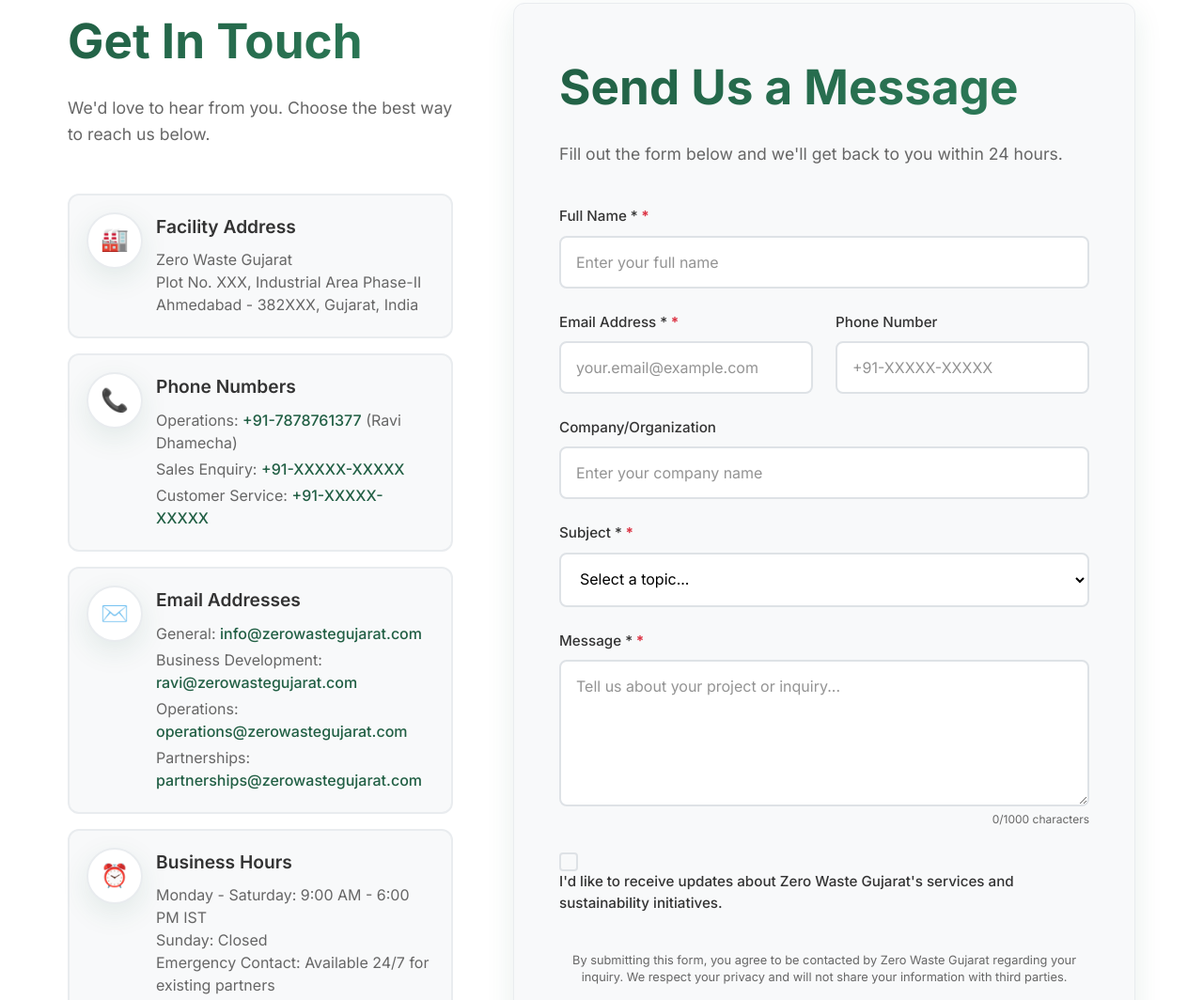
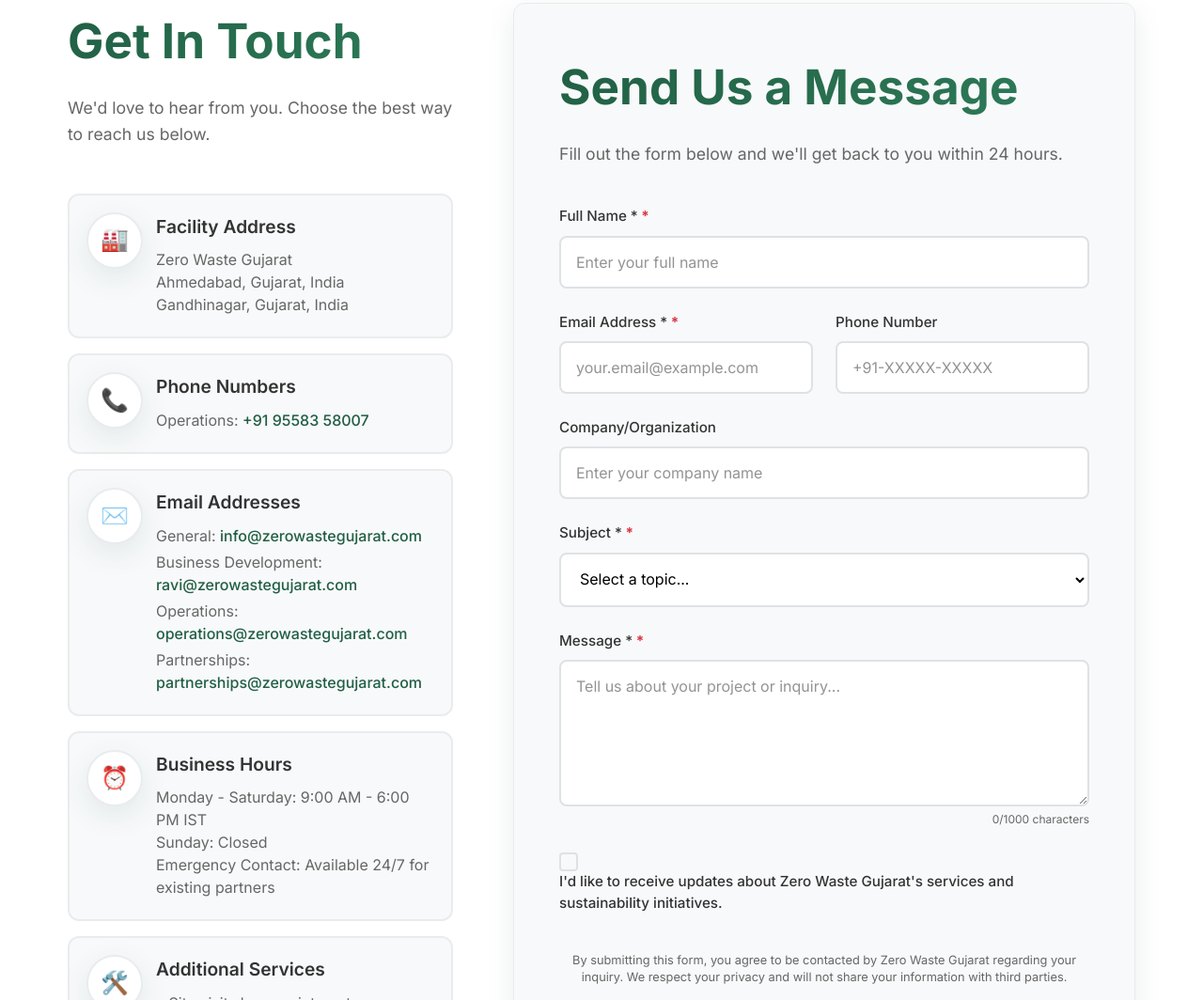
Before and after one commit to devvrat-hans/zerowastegujarat, a plain HTML site: page contact.html in a window 1280 px wide. Shown: the part 979-2043 px from the top of the page at 94% size. Drawn offline with Linux system fonts and the light colour scheme.

Commit message:
update contact page

```diff
--- a/contact.html
+++ b/contact.html
@@ -69,7 +69,7 @@
                 </div>
                 <div class="method-content">
                   <h4>Facility Address</h4>
-                  <p>Zero Waste Gujarat<br>Plot No. XXX, Industrial Area Phase-II<br>Ahmedabad - 382XXX, Gujarat, India</p>
+                  <p>Zero Waste Gujarat<br>Ahmedabad, Gujarat, India<br>Gandhinagar, Gujarat, India</p>
                 </div>
               </div>
 
@@ -79,9 +79,9 @@
                 </div>
                 <div class="method-content">
                   <h4>Phone Numbers</h4>
-                  <p>Operations: <a href="tel:+91-7878761377">+91-7878761377</a> (Ravi Dhamecha)</p>
-                  <p>Sales Enquiry: <a href="tel:+91-XXXXX-XXXXX">+91-XXXXX-XXXXX</a></p>
-                  <p>Customer Service: <a href="tel:+91-XXXXX-XXXXX">+91-XXXXX-XXXXX</a></p>
+                  <p>Operations: <a href="tel:+91 95583 58007">+91 95583 58007</a></p>
+                  <!-- <p>Sales Enquiry: <a href="tel:+91-XXXXX-XXXXX">+91-XXXXX-XXXXX</a></p>
+                  <p>Customer Service: <a href="tel:+91-XXXXX-XXXXX">+91-XXXXX-XXXXX</a></p> -->
                 </div>
               </div>
 
```
